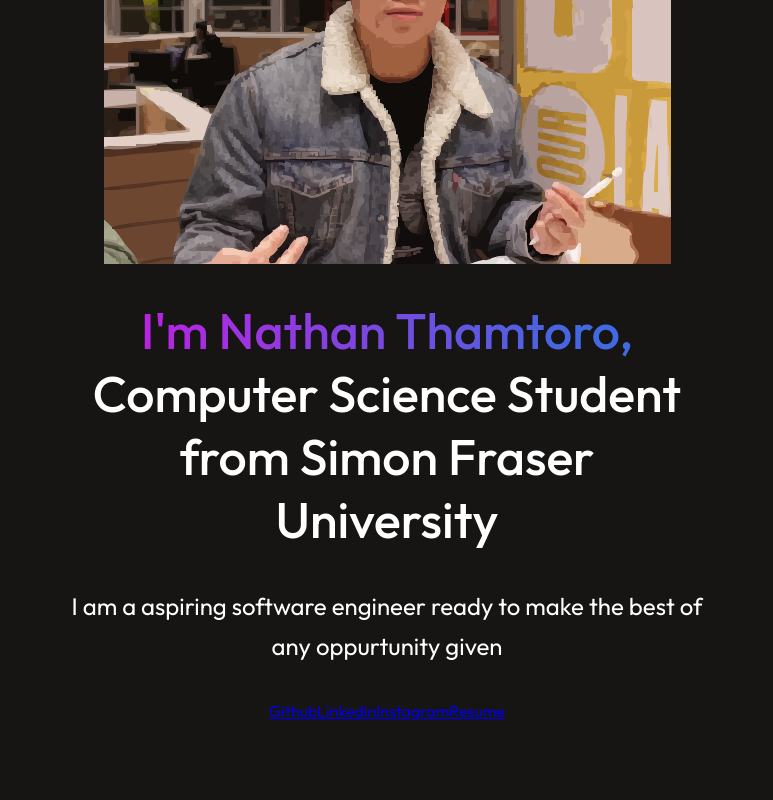
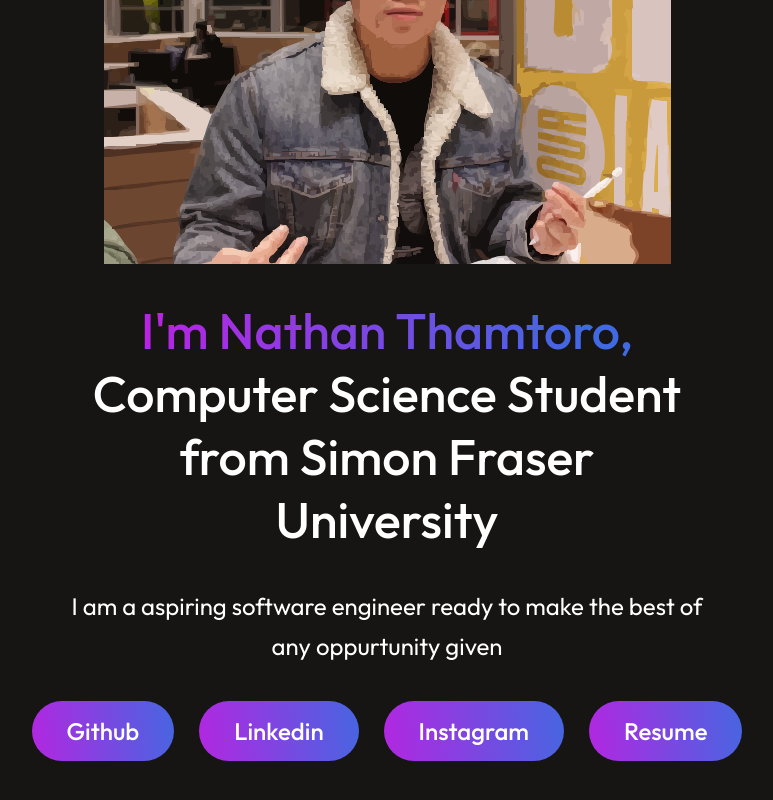
Before and after one commit to ntham084/ntham084.github.io, a React (Vite) app: page / in a window 1280 px wide. Shown: the part 364-1164 px from the top of the page, without its empty margins (253-1026 px from the left). Before the commit the page ends 1085 px from the top, so only its background shows below. Built offline with nearby package versions, Linux system fonts and the light colour scheme.

Commit message:
Feat: Added css to buttons, adding background gradient, links, buttons sizes, and hover animations

```diff
--- a/src/Hero/hero.css
+++ b/src/Hero/hero.css
@@ -29,3 +29,43 @@
     font-size: 24px;
     line-height: 40px;
 }
+
+.hero-action{
+    display: flex;
+    align-items: center;
+    gap: 25px;
+    font-size: 24px;
+    font-weight: 500;
+    margin-bottom: 50px;
+}
+
+.hero_github,
+.hero_Linkdin,
+.hero_Instagram,
+.hero_Resume{
+    padding: 15px 35px;
+    border-radius: 50px;
+    background: linear-gradient(264deg, #4169E1 -5.09%, #B923E1 106.28%);
+    cursor: pointer;
+    transition: transform 0.3s ease-in-out;
+}
+
+.hero_github:hover,
+.hero_Instagram:hover,
+.hero_Linkdin:hover,
+.hero_Resume:hover{
+    border: 2px solid white;
+    transform: scale(1.05);
+}
+
+.hero-action a {
+    text-decoration: none;
+    color: inherit;
+}
+
+.hero-action a:hover,
+.hero-action a:focus,
+.hero-action a:active {
+    text-decoration: none;
+    color: inherit;
+}
```
